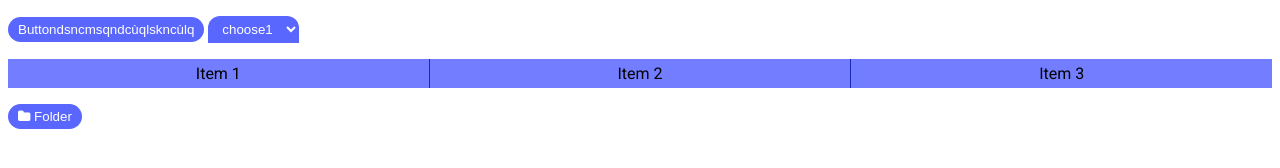
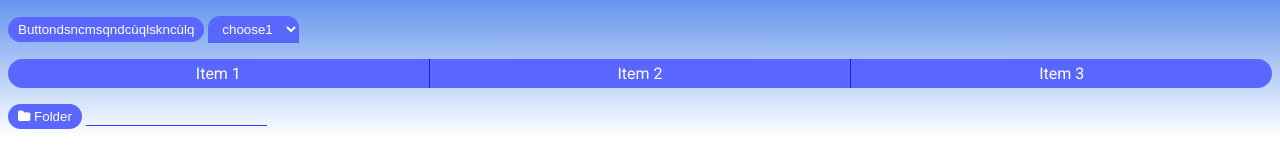
Before and after one commit to zephirdeadline/w-style, a plain HTML site: page index.html in a window 1280 px wide. Drawn offline with Linux system fonts and the light colour scheme.

Commit message:
[ADD] Input

```diff
--- a/index.html
+++ b/index.html
@@ -22,6 +22,6 @@
   </ul>
 
   <button class="w-button"><i class="fa fa-folder"></i> Folder</button>
-
+  <input class="w-input"/>
   </body>
 </html>
--- a/style.css
+++ b/style.css
@@ -9,19 +9,11 @@ p {
 
 body {
 	font-family: 'Roboto', sans-serif;
+	background: linear-gradient(cornflowerblue, white);
+	background-repeat: no-repeat;
 }
 
 .w-button{
-	background-color: #5967FF;
-	border-style: none;
-	color:white;
-	padding: 5px 10px 5px 10px;
-	border-radius: 30px;
-	border: #53567F;
-	cursor: pointer;
-}
-
-.w-button-icon{
 	background-color: #5967FF;
 	border-style: none;
 	color:white;
@@ -55,14 +47,16 @@ body {
 	/*width: 100%;*/
 /*}*/
 .w-menu {
-	background-color: #727EFF;
 	display: flex;
 	flex-wrap: wrap;
 	padding-left: 0;
+	border-radius: 30px;
+	overflow: hidden;
 }
 
 .w-menu-item {
-	background-color: #727EFF;
+	color: white;
+	background-color: #5967FF;
 	margin: 0px auto 0px auto;
 	padding: 5px 0px 5px 0px;
 	width: 100%;
@@ -83,13 +77,21 @@ body {
 /*}*/
 
 .w-menu-item:hover {
-	background-color: #5967FF;
+	background-color: #A5ADFF;
 	cursor: pointer;
+}
+
+.w-input {
+	border-width: 0px 0px 1px 0px;
+	border-color: #1C29B2;
+	color: #B2921B;
+	background-color: transparent;
 }
 
 @media (max-width: 320px) {
 	.w-menu {
 		flex-direction: column;
+		border-radius: 0;
 	}
 
 	.w-menu-item {
```
